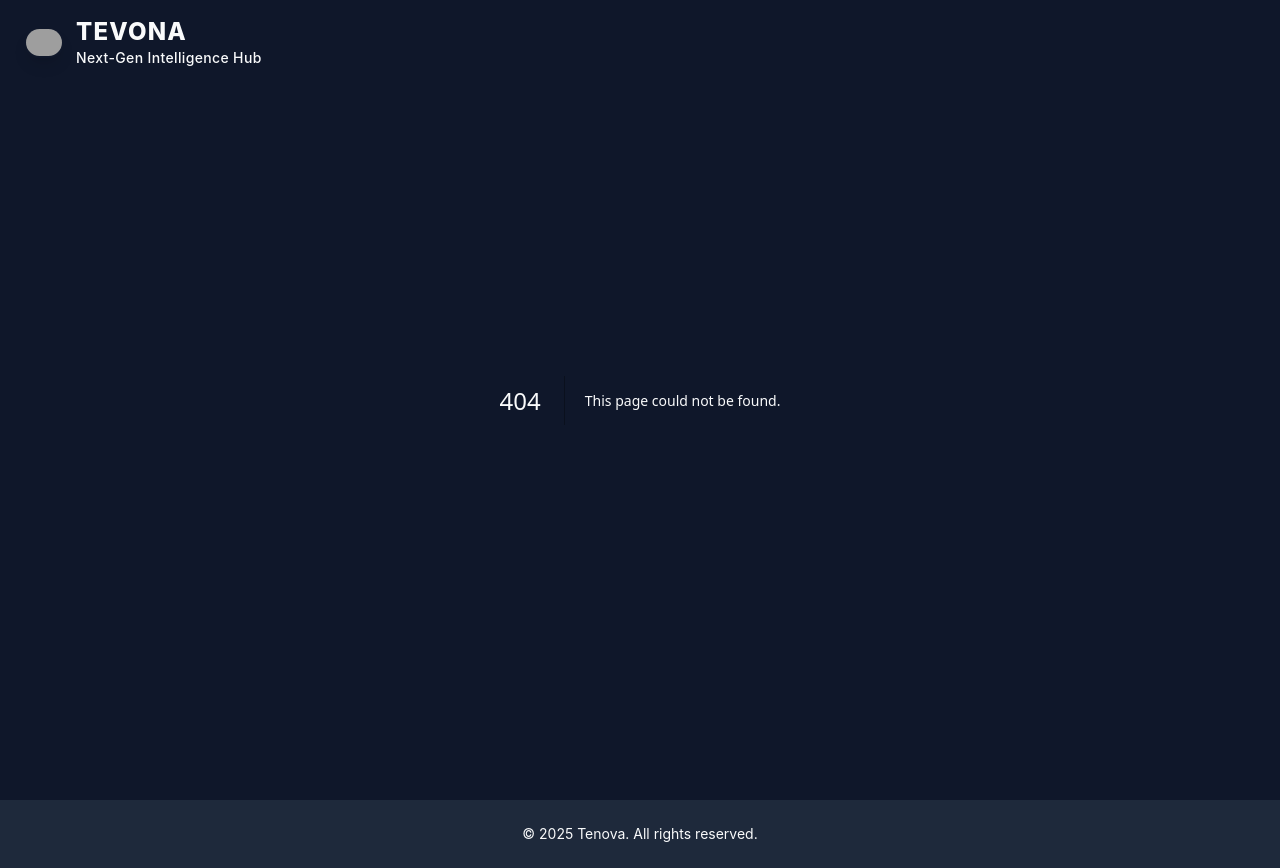
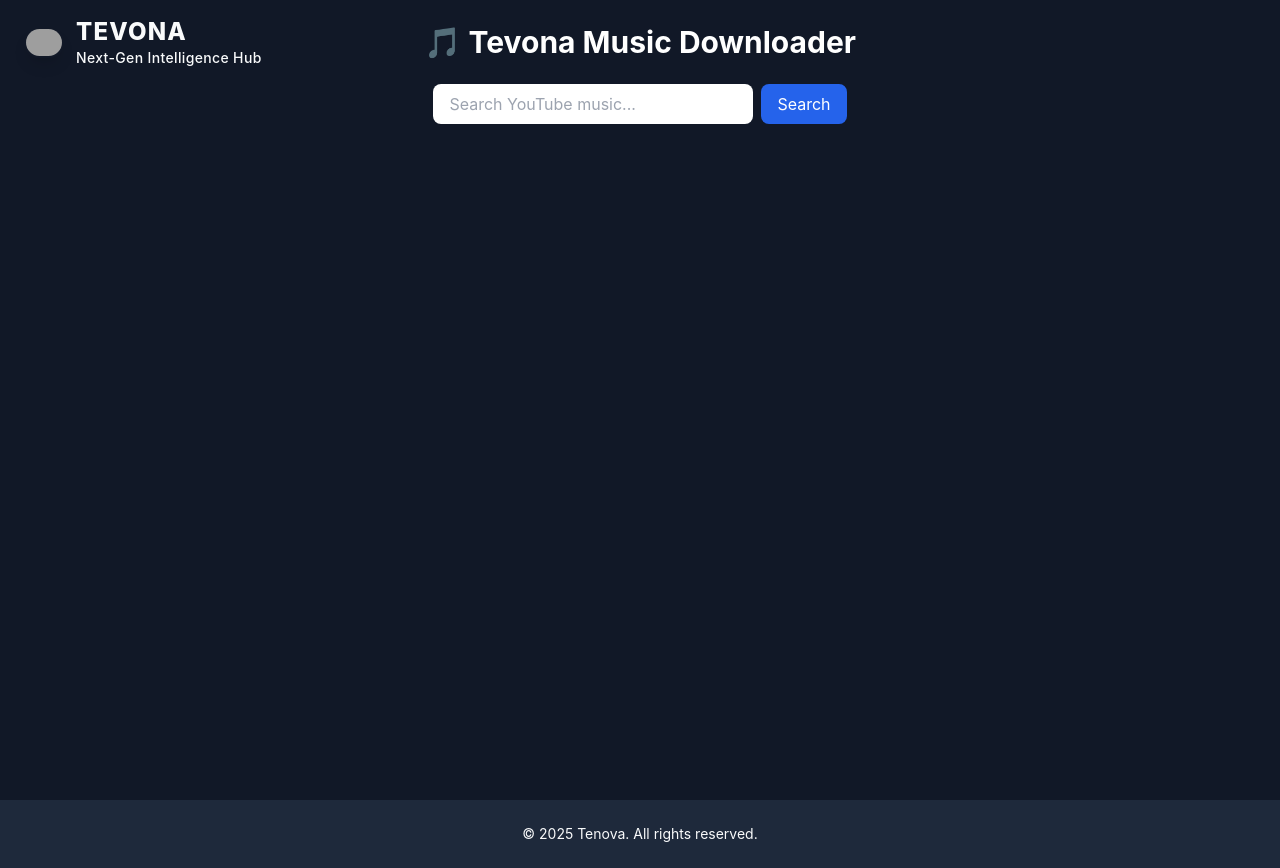
Before and after one commit to tenova-ke/tenova, a Next.js app: page /music in a window 1280 px wide. Before the commit this address had no page. Built offline with nearby package versions, Linux system fonts and the light colour scheme; grey boxes are pictures that could not be loaded.

Commit message:
Rename page tsx to page.tsx

```diff
--- /dev/null
+++ b/app/music/page.tsx
@@ -0,0 +1,82 @@
+"use client";
+
+import { useState } from "react";
+import axios from "axios";
+
+export default function MusicPage() {
+  const [query, setQuery] = useState("");
+  const [results, setResults] = useState<any[]>([]);
+  const [loading, setLoading] = useState(false);
+
+  const handleSearch = async () => {
+    if (!query) return;
+    setLoading(true);
+    try {
+      const { data } = await axios.get(`/api/youtube/search?q=${encodeURIComponent(query)}`);
+      setResults(data.result || []);
+    } catch (err) {
+      console.error(err);
+      setResults([]);
+    }
+    setLoading(false);
+  };
+
+  const handleDownload = async (id: string) => {
+    try {
+      const { data } = await axios.get(`/api/youtube/download?id=${id}`);
+      if (data?.mp3) {
+        window.open(data.mp3, "_blank"); // start download
+      } else {
+        alert("Download link not available.");
+      }
+    } catch (err) {
+      alert("Error downloading track.");
+    }
+  };
+
+  return (
+    <div className="min-h-screen bg-gray-900 text-white p-6">
+      <h1 className="text-3xl font-bold text-center mb-6">🎵 Tevona Music Downloader</h1>
+
+      {/* Search Bar */}
+      <div className="flex justify-center gap-2 mb-6">
+        <input
+          type="text"
+          value={query}
+          onChange={(e) => setQuery(e.target.value)}
+          placeholder="Search YouTube music..."
+          className="px-4 py-2 w-80 rounded-lg text-black"
+        />
+        <button
+          onClick={handleSearch}
+          className="px-4 py-2 bg-blue-600 rounded-lg hover:bg-blue-700"
+        >
+          {loading ? "Searching..." : "Search"}
+        </button>
+      </div>
+
+      {/* Results */}
+      <div className="grid grid-cols-1 md:grid-cols-2 lg:grid-cols-3 gap-4">
+        {results.map((video) => (
+          <div key={video.id} className="bg-gray-800 p-4 rounded-xl shadow-md">
+            <img
+              src={video.thumbnail}
+              alt={video.title}
+              className="w-full h-40 object-cover rounded-lg mb-2"
+            />
+            <h2 className="text-lg font-semibold">{video.title}</h2>
+            <p className="text-sm text-gray-400">{video.channel}</p>
+            <div className="mt-3">
+              <button
+                onClick={() => handleDownload(video.id)}
+                className="w-full px-3 py-2 bg-green-600 rounded-lg hover:bg-green-700"
+              >
+                Download MP3
+              </button>
+            </div>
+          </div>
+        ))}
+      </div>
+    </div>
+  );
+}
```
